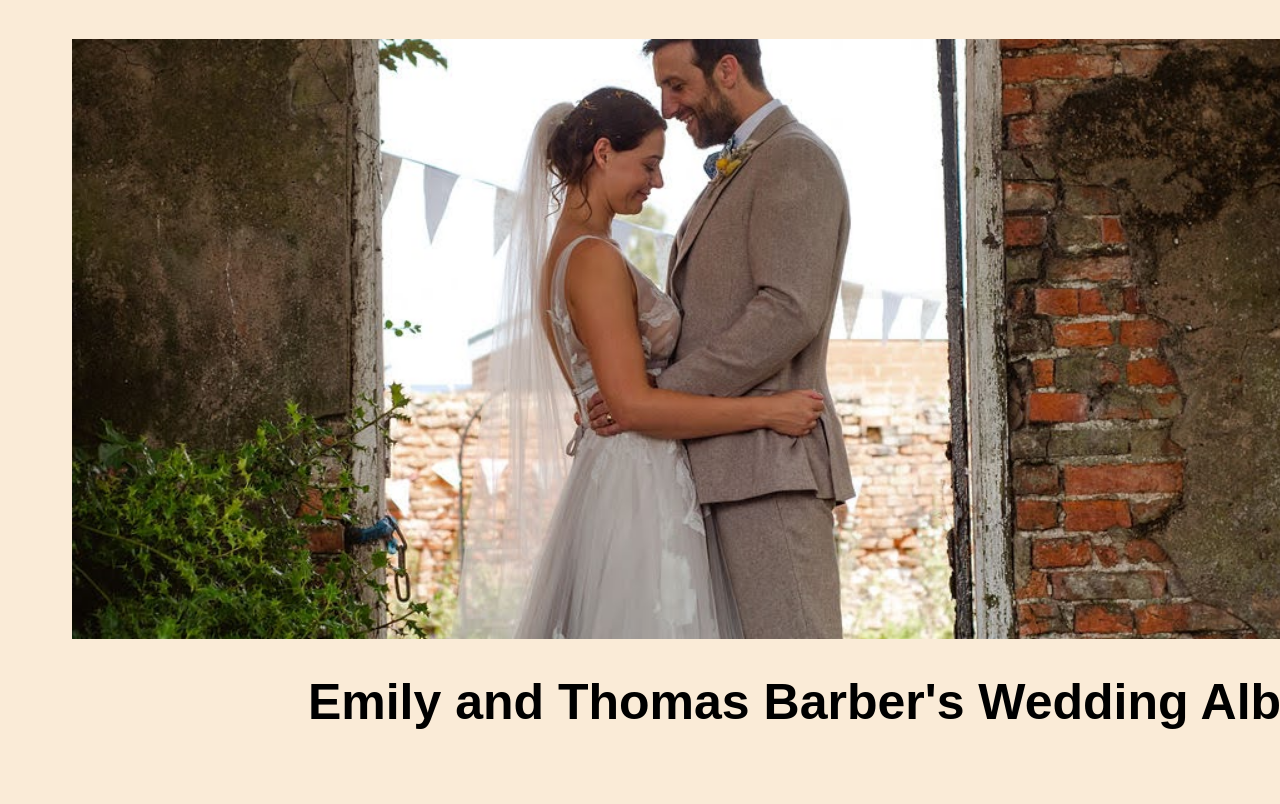
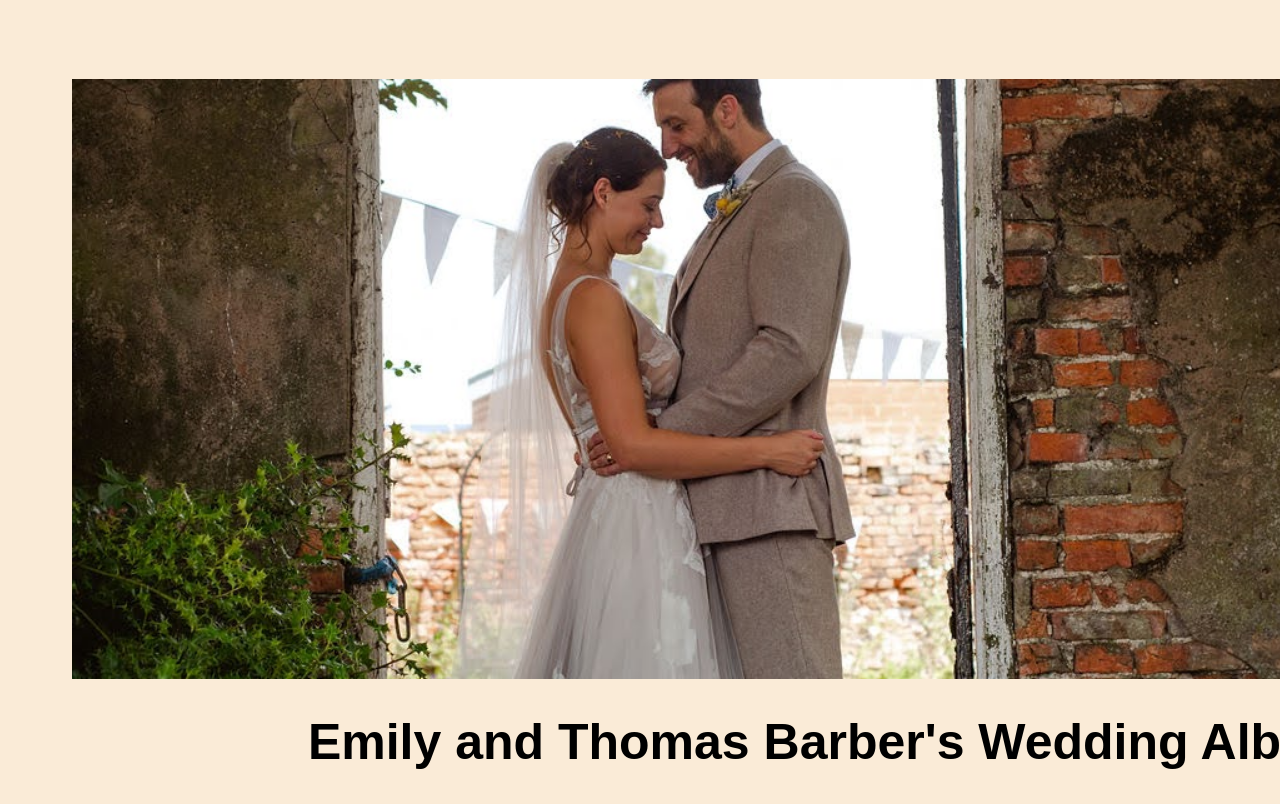
Before and after one commit to yammydave/tom-millie, a plain HTML site: page index.html in a window 1280 px wide. Shown: the part 81-885 px from the top of the page. Before the commit the page ends 845 px from the top, so only its background shows below. Drawn offline with Linux system fonts and the light colour scheme; a web font is replaced by a local one.

Commit message:
Add files via upload

```diff
--- a/tom-millie-style.css
+++ b/tom-millie-style.css
@@ -16,7 +16,7 @@ img{
     max-width: 1400px;
     height: 75%;
     object-fit: cover;
-    top: 15%;
+    top: 20%;
     padding: 0% 5% 0% 5%;
 }
 h2{
@@ -26,7 +26,7 @@ h2{
 }
 .title{
     position: absolute;
-    top: 90%;
+    top: 95%;
     left: 15%;
 }
 .sub-title{
```
